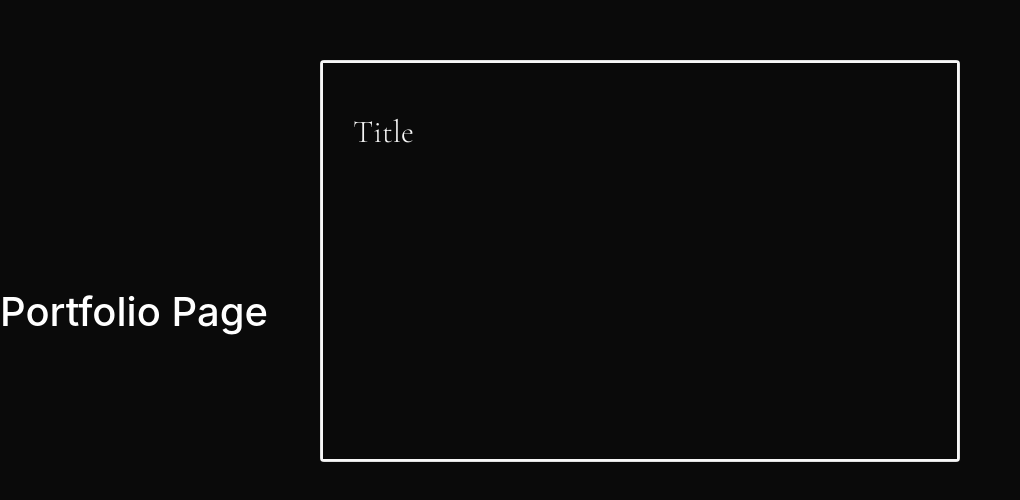
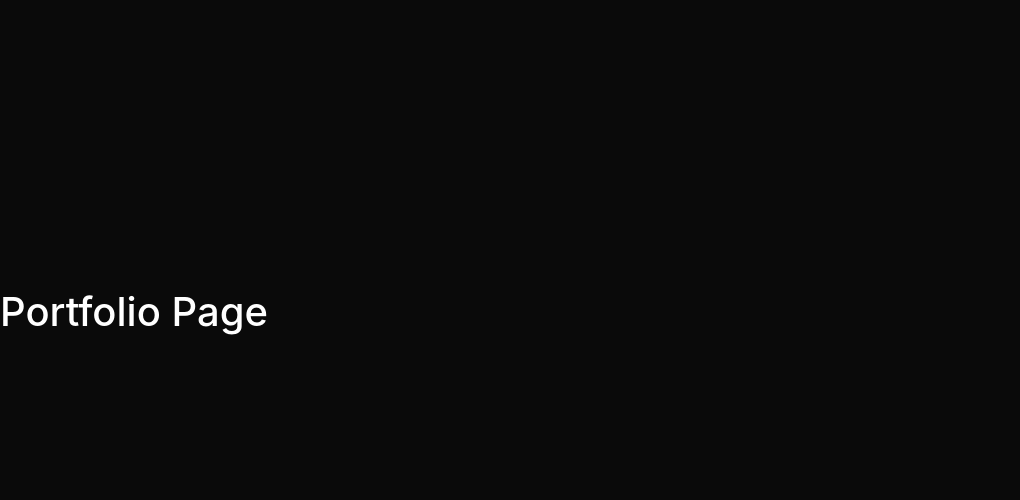
Before and after one commit to sahil-athia/personal-website, a React (Create React App) app: page / in a window 1280 px wide. Shown: the part 2272-2772 px from the top of the page, without its empty margins (0-1020 px from the left). Built offline with nearby package versions, Linux system fonts and the light colour scheme.

Commit message:
remove hover effects on scroll

```diff
--- a/src/pages/Skills.jsx
+++ b/src/pages/Skills.jsx
@@ -88,40 +88,74 @@ export default function Skills() {
           SKILLS
         </h1>
         <div className="text-box">
-          <div>
-            <h4>Languages</h4>
-            <p>JavaScript, Ruby, HTML, CSS</p>
-          </div>
-          <div>
-            <h4>Frameworks/Libraries </h4>
-            <p>NodeJS, ReactJS, Ajax, Express, EJS, jQuery, Bootstrap, SASS, Rails</p>
-          </div>
-          <div>
-            <h4>Systems, CMS, & Databases </h4>
-            <p>SQL, Git, Command Line</p>
-          </div>
-          <div>
-            <h4>Testing </h4>
-            <p>Jest, Mocha, Chai, Cypress, Storybook</p>
-          </div>
-          </div>
-          <div className="card-container ">
+
+            <div className="card-container" data-aos="fade-up" data-aos-duration="500">
               <div className="card">
                 <a>
                   <div className="card--display">
-				          <h2 className="title">Title</h2>
+                    <h4 className="title">Languages</h4>
                   </div>
                   <div className="card--hover">
-				          <h2 className="title">Title</h2>
-				          <p className="description">hehehehhehehehehhe</p>
+                    <h4 className="title">Languages</h4>
+                    <p className="description">JavaScript, Ruby, HTML, CSS</p>
                   </div>
                   <div className="card--border">
-
                   </div>
                 </a>
               </div>
             </div>
 
+            <div className="card-container" data-aos="fade-up" data-aos-duration="750">
+              <div className="card">
+                <a>
+                  <div className="card--display">
+                    <h4 className="title">Frameworks & Libraries </h4>
+                  </div>
+                  <div className="card--hover">
+                    <h4 className="title">Frameworks & Libraries </h4>
+                    <p className="description">NodeJS, ReactJS, Ajax, Express, EJS, jQuery, Bootstrap, SASS, Rails</p>
+                  </div>
+                  <div className="card--border">
+                  </div>
+                </a>
+              </div>
+            </div>
+
+            <div className="card-container" data-aos="fade-up" data-aos-duration="1000">
+              <div className="card">
+                <a>
+                  <div className="card--display">
+                    <h4 className="title">Systems, CMS, & Databases</h4>
+                  </div>
+                  <div className="card--hover">
+                    <h4 className="title">Systems, CMS, & Databases</h4>
+                    <p className="description">SQL, Git, Command Line</p>
+                  </div>
+                  <div className="card--border">
+                  </div>
+                </a>
+              </div>
+            </div>
+
+            <div className="card-container" data-aos="fade-up" data-aos-duration="1250">
+              <div className="card">
+                <a>
+                  <div className="card--display">
+                    <h4 className="title">Testing </h4>
+                  </div>
+                  <div className="card--hover">
+                    <h4 className="title">Testing </h4>
+                    <p className="description">Jest, Mocha, Chai, Cypress, Storybook</p>
+                  </div>
+                  <div className="card--border">
+                  </div>
+                </a>
+              </div>
+            </div>
+          </div>
+
+
+
     </div>
   )
 }
--- a/src/pages/Skills.scss
+++ b/src/pages/Skills.scss
@@ -1,5 +1,6 @@
 
 .skills-box {
+
   font-family: 'Cormorant Garamond', serif;
   height: 100vh;
   align-items: center;
@@ -8,12 +9,12 @@
   flex-direction: column;
   background-color: #0A0A0A;
   color: #0A0A0A;
+  overflow: hidden;
   -webkit-transition: background-color 1000ms linear;
   -moz-transition: background-color 1000ms linear;
   -o-transition: background-color 1000ms linear;
   -ms-transition: background-color 1000ms linear;
   transition: background-color 500ms linear;
-
 
   .scatter {
 
@@ -21,62 +22,67 @@
 
   .skills-header {
     margin-top: 10vh;
-    width: 90vw;
+    width: 100vw;
     margin-left: 10vw;
     text-align: left;
     font-size: 700%;
   }
 
   .text-box {
-    display: grid;
-    grid-template-columns: 20vw 20vw;
-    grid-template-rows: 10vw 10vw;
-    column-gap: 5vw;
-    row-gap: 5vw;
-  }
-  $highlight: #5bc0eb;
-$darkhighlight: #fde74c;
+    width: 100vw;
+    height: 100%;
+    display: flex;
+    justify-content: space-evenly;
 
     .card-container {
-  width: 50vw;
+      // min-width: 10vw;
       flex: 300px;
-	margin: 30px;
+      margin: 2vw;
+      margin-left: 0vw;
+      // display: none;
+      // transition: display 500ms linear;
 
       .card {
         font-weight: bold;
+        margin-left: 5vw;
         position: relative;
-		width: 100%;
+        border: none;
 
+        &:hover {
+          background-color: #132C2D;
+        }
         a {
           padding: 30px;
           width: 100%;
-			height: 400px;
-			border: 2px solid #F7F7F7;
-			background: #0A0A0A;
+          height: 50vh;
+          background: #0a0a0a;
           text-decoration: none;
-			color: #F7F7F7;
+          color: #0A0A0A;
           display: block;
           transition: 0.25s ease;
 
           &:hover {
-				transform: translate(-30px, -30px);
+
+
+            transform: translate(0px, 0px);
 
             .card--display {
-					display: none;
+              display: block;
             }
 
             .card--hover {
-					display: block;
+              display: none;
             }
           }
 
           .card--display {
+
             i {
               font-size: 60px;
               margin-top: 200px;
             }
 
-				h2 {
+            h4 {
               margin: 20px 0 0;
             }
           }
@@ -84,7 +90,7 @@ $darkhighlight: #fde74c;
           .card--hover {
             display: none;
 
-				h2 {
+            h4 {
               margin: 20px 0;
             }
 
@@ -97,6 +103,7 @@ $darkhighlight: #fde74c;
         }
 
         .card--border {
+          background-color: #0A0A0A;
           position: absolute;
           width: 100%;
           height: 100%;
@@ -107,7 +114,7 @@ $darkhighlight: #fde74c;
         }
       }
     }
-
+  }
 }
 .skills-box.scrolled {
   background-color:  #F7F7F7;
@@ -116,4 +123,27 @@ $darkhighlight: #fde74c;
   -o-transition: background-color 1000ms linear;
   -ms-transition: background-color 1000ms linear;
   transition: background-color 500ms linear;
+
+  .card-container {
+    // display: block
+    // transition: display 500ms linear;
+    .card {
+      a {
+        color: #F7F7F7;
+        &:hover {
+
+
+          transform: translate(-30px, -30px);
+
+          .card--display {
+            display: none;
           }
+
+          .card--hover {
+            display: block;
+          }
+        }
+      }
+    }
+  }
+}
```
Lines whose indentation alone changed are shown as unchanged.
